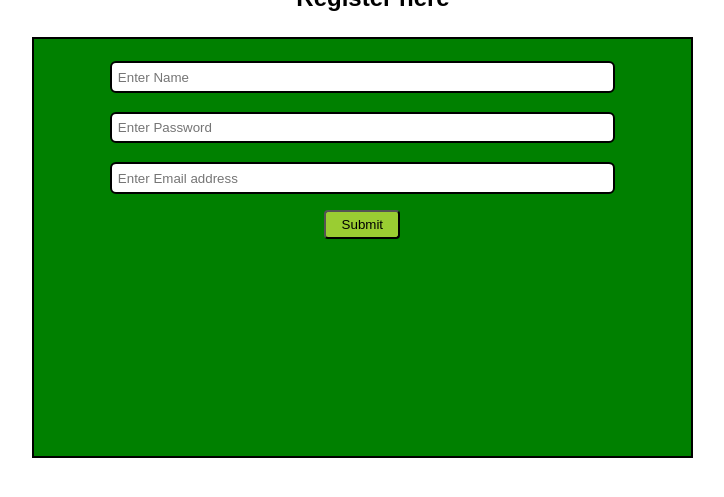
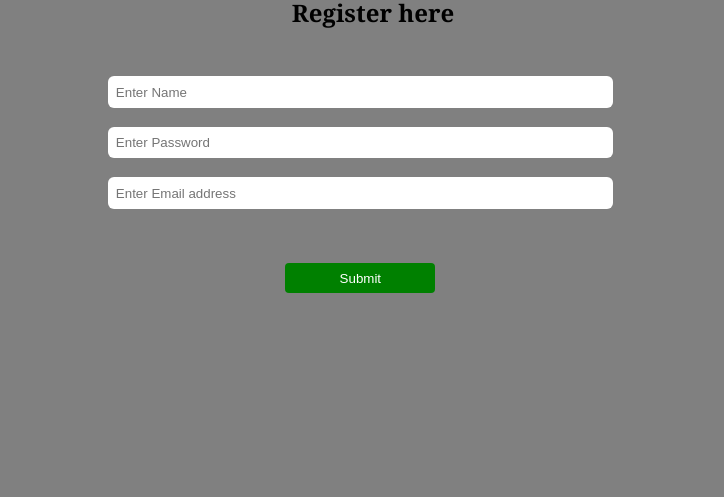
Before and after one commit to NareshVishnoi/webster-2022-project, a PHP site: page /Sign-up.php in a window 1280 px wide. Shown: the part 344-841 px from the top of the page, without its empty margins (267-991 px from the left). Before the commit the page ends 802 px from the top, so only its background shows below. Run offline with PHP 8.4, Linux system fonts and the light colour scheme.

Commit message:
Update Sign-up_css.css

```diff
--- a/Sign-up_css.css
+++ b/Sign-up_css.css
@@ -3,6 +3,7 @@
 }
 body{
     text-align: center;
+    background-color: grey;
 }
 
 .HEADER{
@@ -11,6 +12,7 @@ body{
 
 }
 .head{
+    margin-top: 20px;
     text-align: center;
     color: black;
 }
@@ -19,11 +21,10 @@ body{
     text-align: center;
     width: 50%;
     height: 50%;
-    border: 2px solid black;
     margin: 2%;
     padding: 1%;
     margin-left: 23%;
-    background-color: green;
+    background-color:grey;
 
 }
 .main{
@@ -33,19 +34,47 @@ body{
     width: 80%;
     margin: 1.5%;
     padding: 1%;
-    border: 2px solid black;
  border-radius: 6px;
+ background-color: white;
+ border-color: transparent;
 
 }
 .phone{
     width: 80%;
     padding: 1%;
-    border: 2px solid black;
+    background-color:white;
+
 }
 .btn{
+    color: white;
     width: 12%;
     margin: 1%;
+    margin-top: 45px;
     padding: 0.8%;
     border-radius: 4px;
-    background-color: yellowgreen;
+    background-color: green;
+    border-color: transparent;
+    cursor: pointer;
+    width: 150px;
 }
+.name:hover {
+    background: color #bad1c2;
+    border-radius: 2px;
+    border-color: red;
+
+}
+.btn:hover{
+
+}
+.shop{
+
+color: black;
+}
+.a1{
+    position: relative;
+    top: 10%;
+    margin-top: 45px;
+}
+.field{
+    font-family: Cambria, Cochin, Georgia, Times, 'Times New Roman', serif;
+}
```
